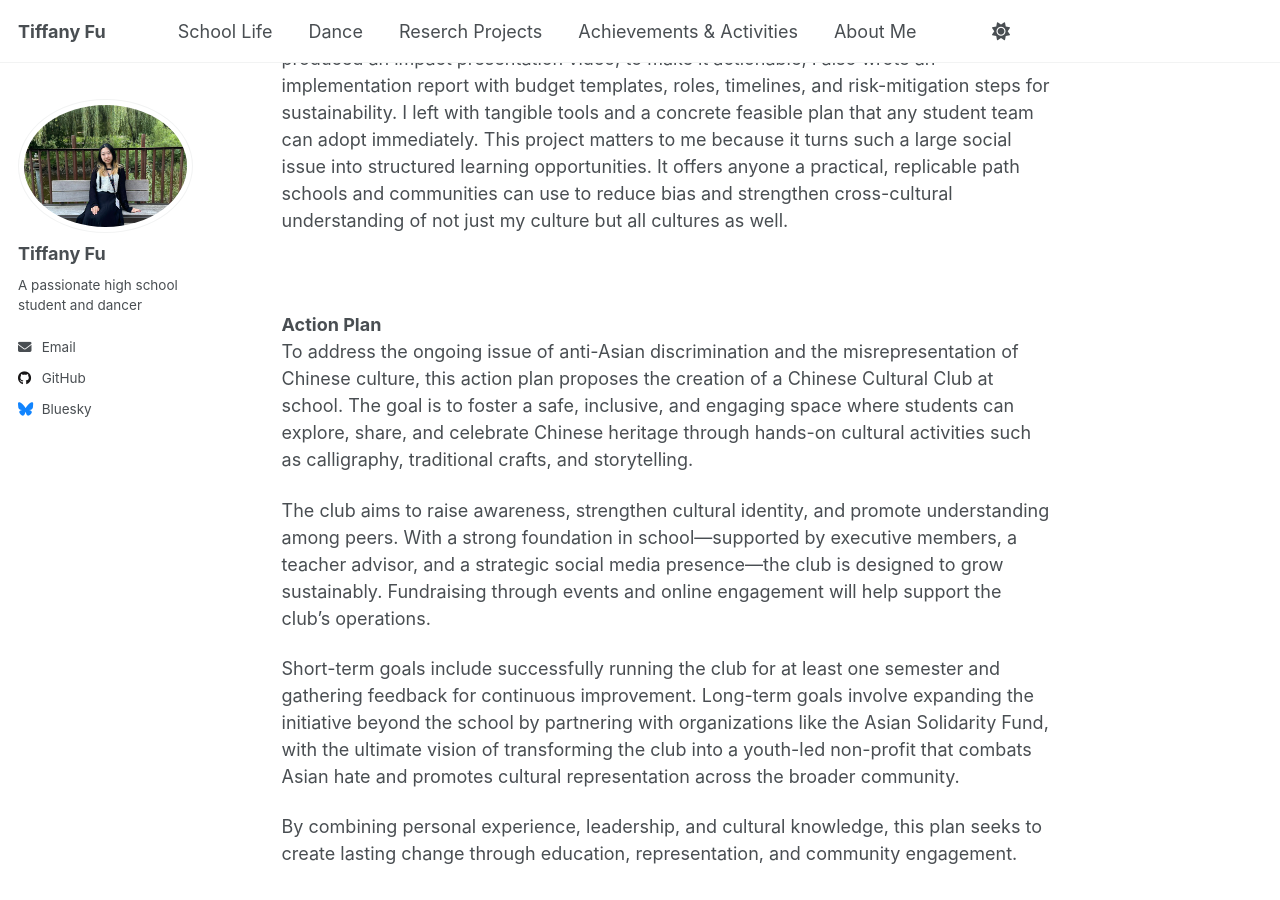
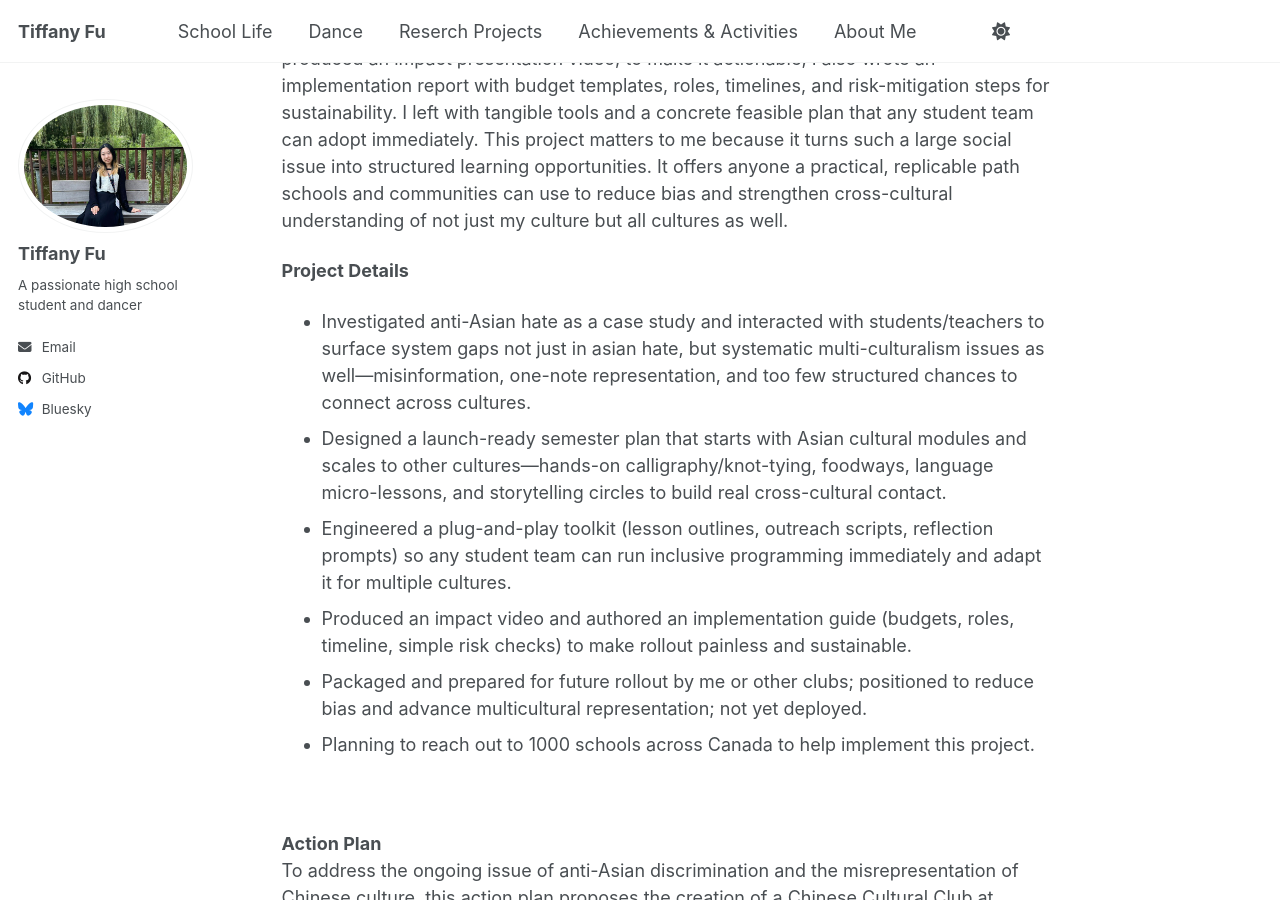
Before and after one commit to TiffanyJTFu/TiffanyFu, a Jekyll site: the page built from _teaching/02-SocialScienceResearchProject-1.md, in a window 1280 px wide and 900 px high, scrolled down 854 px. Built offline with Jekyll 4.4.1, drawn with Linux system fonts in a browser that asks for light colours; a script that is not in the unit is left out.

Commit message:
Enhance project details and add action plan for cultural club
Expanded project details to include investigation of anti-Asian hate, designed a semester plan for cultural engagement, and outlined toolkit for implementation. Added action plan for establishing a Chinese Cultural Club to promote awareness and understanding.

```diff
--- a/_teaching/02-SocialScienceResearchProject-1.md
+++ b/_teaching/02-SocialScienceResearchProject-1.md
@@ -12,6 +12,14 @@ paperurl: 'https://tiffanyjtfu.github.io/TiffanyFu/files/Step 8B_ Action plan Fi
 <br>At Brown’s Leadership & Social Change program, I focused on a problem I felt close to: a spike in anti-Asian bias and how little many peers knew about Asian cultures. I didn’t want another abstract paper; I wanted a plan people could use. With guidance from a Brown mentor, I did independent research—researching about the rising anti-Asian racism and reviewing possible school-based interventions and communicating informally with classmates and teachers about what they were seeing. The pattern was clear: misinformation, shallow representation, and few structured chances for positive contact with my culture. From that analysis, I built a ready-to-launch action plan.
 
 It outlines a semester of low-cost, high-engagement modules—calligraphy and other realistic and fun workshops, foodways and language mini-lessons—paired with outreach scripts for social media, and reflection prompts for improvements. To make the case, I produced an impact presentation video; to make it actionable, I also wrote an implementation report with budget templates, roles, timelines, and risk-mitigation steps for sustainability. I left with tangible tools and a concrete feasible plan that any student team can adopt immediately. This project matters to me because it turns such a large social issue into structured learning opportunities. It offers anyone a practical, replicable path schools and communities can use to reduce bias and strengthen cross-cultural understanding of not just my culture but all cultures as well.
+
+**Project Details**
+* Investigated anti-Asian hate as a case study and interacted with students/teachers to surface system gaps not just in asian hate, but systematic multi-culturalism issues as well—misinformation, one-note representation, and too few structured chances to connect across cultures.
+* Designed a launch-ready semester plan that starts with Asian cultural modules and scales to other cultures—hands-on calligraphy/knot-tying, foodways, language micro-lessons, and storytelling circles to build real cross-cultural contact.
+* Engineered a plug-and-play toolkit (lesson outlines, outreach scripts, reflection prompts) so any student team can run inclusive programming immediately and adapt it for multiple cultures.
+* Produced an impact video and authored an implementation guide (budgets, roles, timeline, simple risk checks) to make rollout painless and sustainable.
+* Packaged and prepared for future rollout by me or other clubs; positioned to reduce bias and advance multicultural representation; not yet deployed.
+* Planning to reach out to 1000 schools across Canada to help implement this project.
 
 <br><br>**Action Plan**
 <br>To address the ongoing issue of anti-Asian discrimination and the misrepresentation of Chinese culture, this action plan proposes the creation of a Chinese Cultural Club at school. The goal is to foster a safe, inclusive, and engaging space where students can explore, share, and celebrate Chinese heritage through hands-on cultural activities such as calligraphy, traditional crafts, and storytelling.
```
